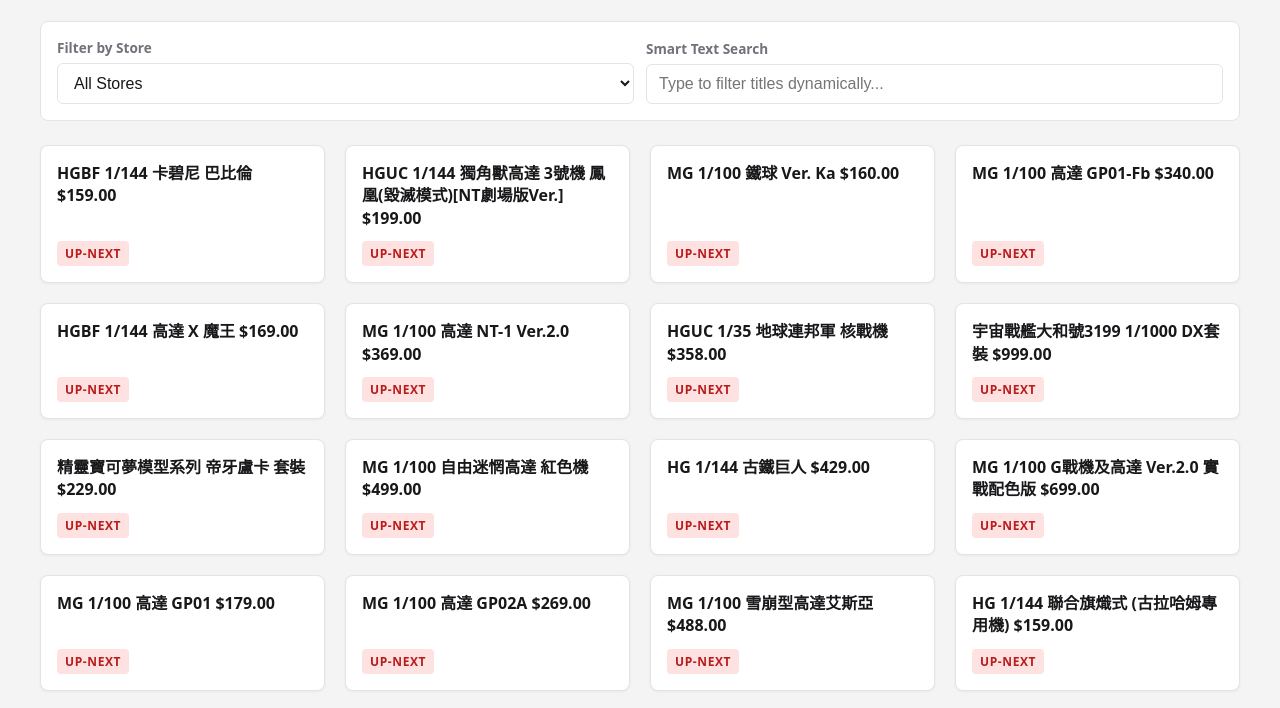
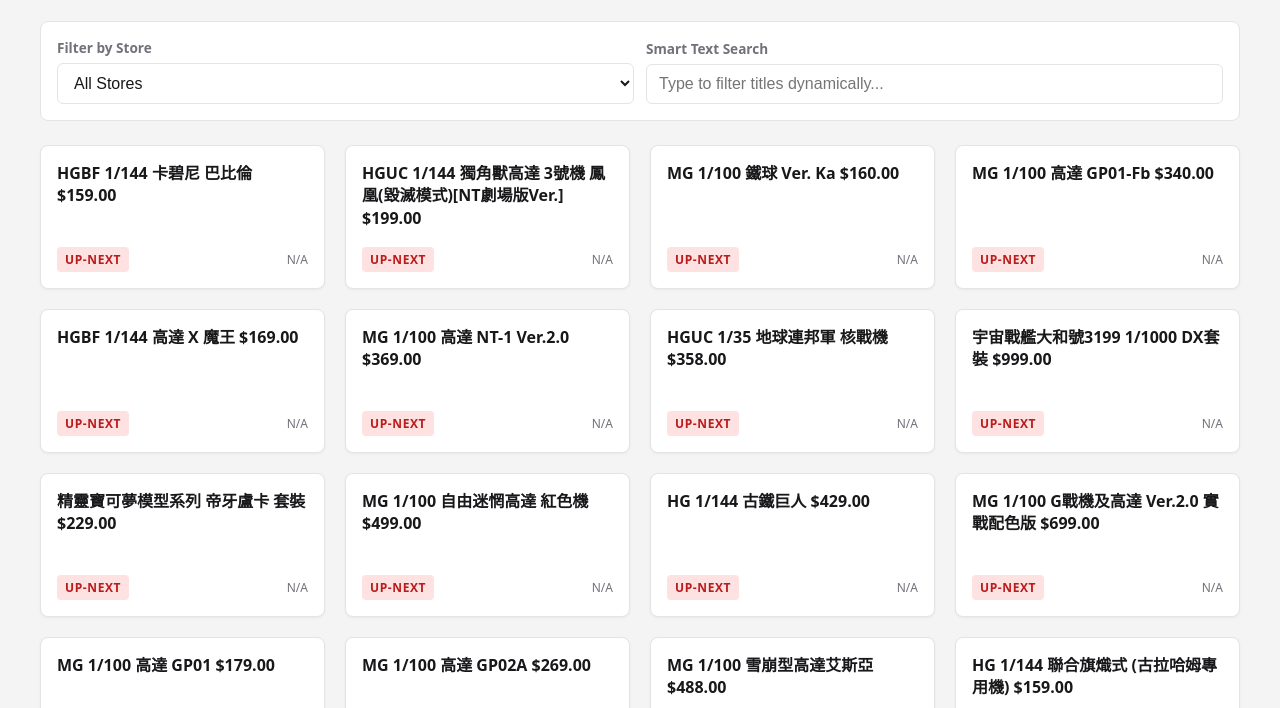
Before and after one commit to ahneth/watchlist, a website: page index.html in a window 1280 px wide. Shown: the part 62-770 px from the top of the page. Drawn offline with Linux system fonts and the light colour scheme.

Commit message:
Update index.html

```diff
--- a/index.html
+++ b/index.html
@@ -106,20 +106,35 @@
             flex-direction: column;
             justify-content: space-between;
             box-shadow: 0 1px 3px rgba(0,0,0,0.05);
+            min-height: 110px;
         }
 
         .item-title {
             font-size: 1rem;
             font-weight: 600;
             line-height: 1.4;
-            margin: 0 0 12px 0;
+            margin: 0 0 16px 0;
             word-break: break-word;
+        }
+
+        /* Footer Alignment for Badge + Timestamp */
+        .item-footer {
+            display: flex;
+            justify-content: space-between;
+            align-items: center;
+            margin-top: auto;
+            gap: 8px;
+        }
+
+        .item-timestamp {
+            font-size: 0.75rem;
+            color: var(--text-muted);
+            white-space: nowrap;
         }
 
         /* Label Badges styling */
         .store-badge {
             display: inline-block;
-            align-self: flex-start;
             padding: 4px 8px;
             border-radius: 4px;
             font-size: 0.75rem;
@@ -193,6 +208,27 @@
         'Up-Next': 'modelkit'
     };
 
+    // Smart timestamp formatting layout
+    function formatCaptureTime(ts) {
+        if (!ts) return 'N/A';
+        try {
+            const date = new Date(ts);
+            // Fallback to raw data string if it's already a pre-formatted custom string
+            if (isNaN(date.getTime())) return ts;
+
+            // Outputs localized clean structure: "Jan 12, 18:35" or similar based on device format
+            return date.toLocaleString([], {
+                month: 'short',
+                day: 'numeric',
+                hour: '2-digit',
+                minute: '2-digit',
+                hour12: false
+            });
+        } catch (e) {
+            return ts;
+        }
+    }
+
     async function loadData() {
         try {
             // Append a unique timestamp parameter to completely bypass aggressive browser caching
@@ -234,9 +270,15 @@
             const category = storeCategories[item.store] || 'bookstore';
             const badgeClass = category === 'modelkit' ? 'badge-modelkit' : 'badge-bookstore';
 
+            // Resolve the timestamp property (checks common variants like timestamp or capturedAt)
+            const timeData = item.timestamp || item.capturedAt || item.date || '';
+
             card.innerHTML = `
                 <h3 class="item-title">${item.title}</h3>
-                <span class="store-badge ${badgeClass}">${item.store}</span>
+                <div class="item-footer">
+                    <span class="store-badge ${badgeClass}">${item.store}</span>
+                    <span class="item-timestamp">${formatCaptureTime(timeData)}</span>
+                </div>
             `;
             container.appendChild(card);
         });
```
